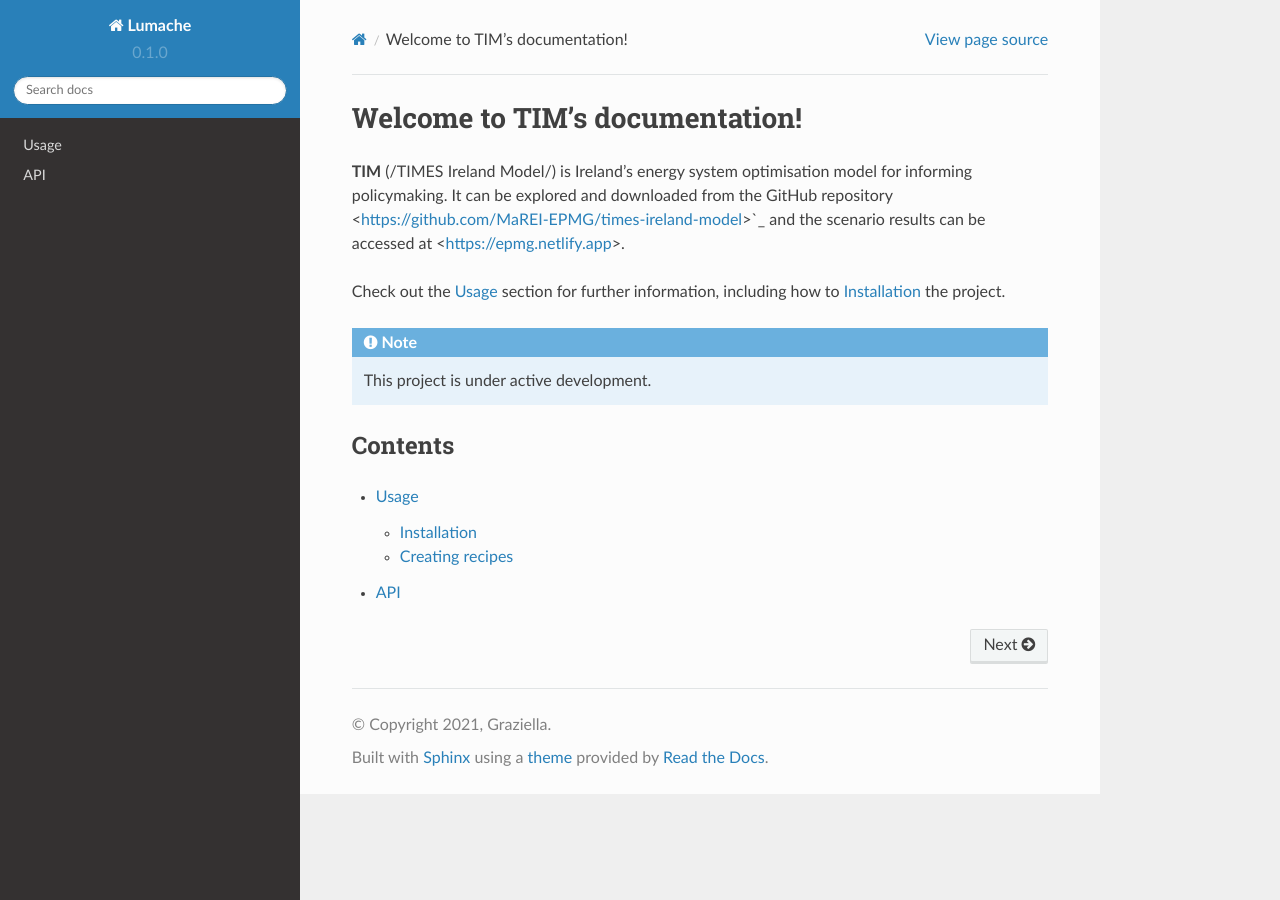
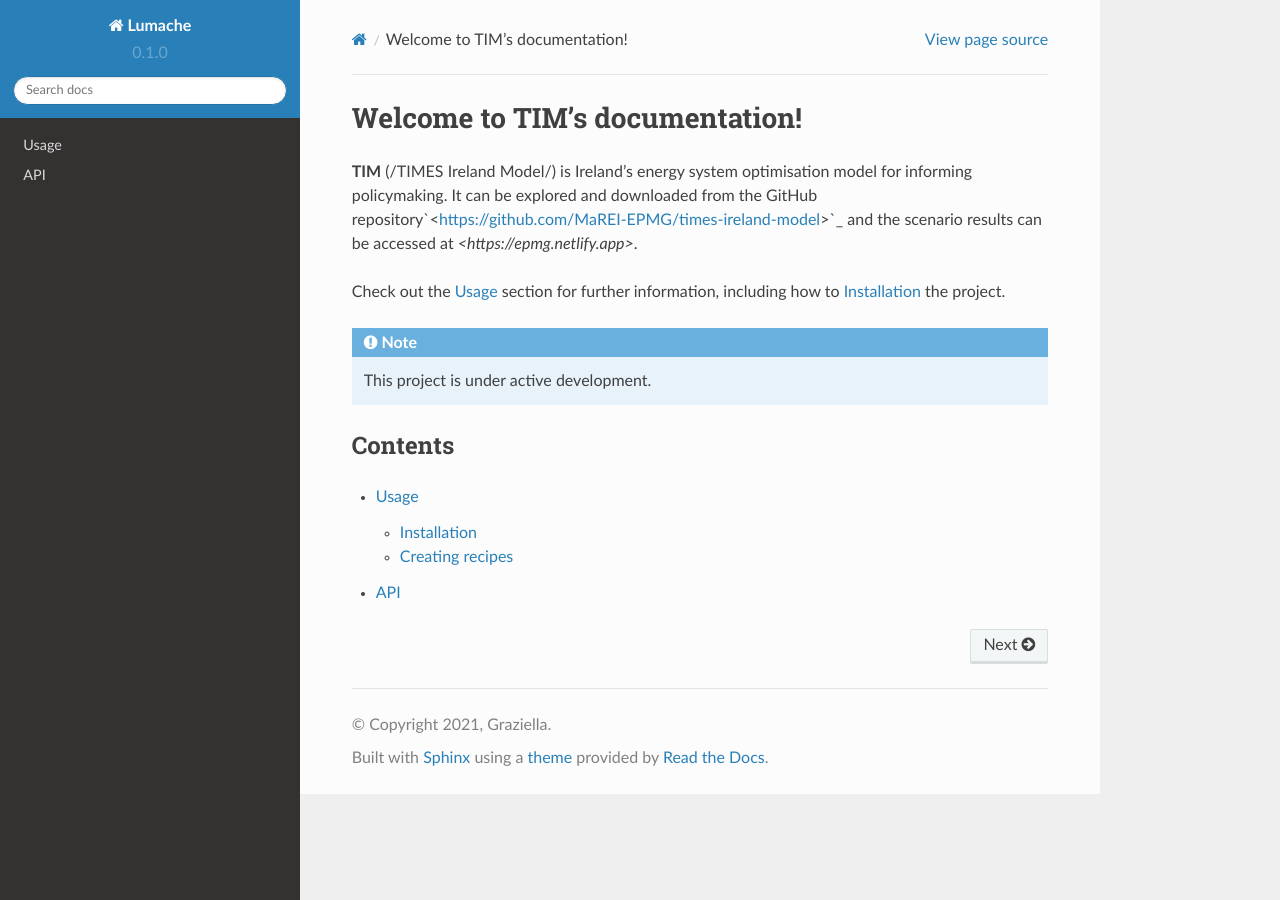
Before and after one commit to BakytzhanSuleimenov/readthedocs_tut, a Sphinx documentation site: the page built from docs/source/index.rst, in a window 1280 px wide. Built offline with Sphinx 7.4.7 and the Read the Docs theme 2.0.0, drawn with Linux system fonts in a browser that asks for light colours.

```diff
--- a/docs/source/index.rst
+++ b/docs/source/index.rst
@@ -2,8 +2,8 @@ Welcome to TIM's documentation!
 ===================================
 
 **TIM** (/TIMES Ireland Model/) is Ireland's energy system optimisation model for informing policymaking.
-It can be explored and downloaded from the GitHub repository <https://github.com/MaREI-EPMG/times-ireland-model>`_
-and the scenario results can be accessed at <https://epmg.netlify.app>.
+It can be explored and downloaded from the GitHub repository`<https://github.com/MaREI-EPMG/times-ireland-model>`_
+and the scenario results can be accessed at `<https://epmg.netlify.app>`.
 
 Check out the :doc:`usage` section for further information, including
 how to :ref:`installation` the project.
```
